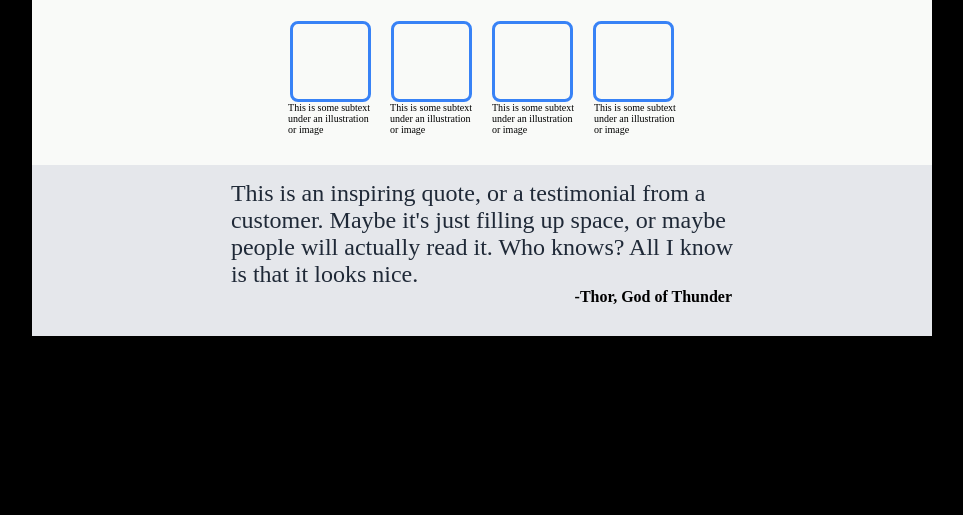
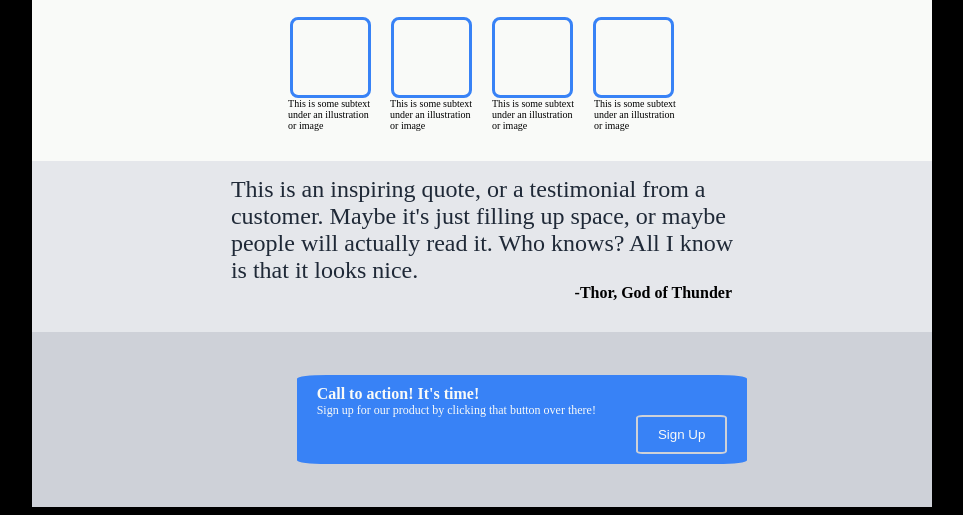
Before and after one commit to IsraelWiseman/first-landing-page, a plain HTML site: page index.html in a window 1280 px wide. Shown: the part 581-1096 px from the top of the page, without its empty margins (158-1121 px from the left). Before the commit the page ends 925 px from the top, so only its background shows below. Drawn offline with Linux system fonts and the light colour scheme.

Commit message:
add content and style forth section

```diff
--- a/index.html
+++ b/index.html
@@ -78,8 +78,26 @@
         </div>
 
         <div class="thor">
-           <b>-Thor, God of Thunder</b>
+            <b>-Thor, God of Thunder</b>
         </div>
+    </div>
+
+    <div class="first-section forth-section">
+
+        <div class="sign-up">
+            <div>
+                <strong>Call to action! It's time!</strong>
+                <div class="small">
+                    Sign up for our product by clicking that button over there!
+
+                </div>
+            </div>
+
+
+            <button class="sign-up">Sign Up</button>
+        </div>
+
+
     </div>
 
 
--- a/style.css
+++ b/style.css
@@ -22,7 +22,7 @@ body {
 .logo-and-links,
 a {
   text-decoration: none;
-    color:#f9faf8;
+  color: #f9faf8;
   flex-shrink: 0;
 }
 
@@ -66,7 +66,7 @@ a {
 
 .first-title {
   font-size: 48px;
-    font-weight:bolder;
+  font-weight: bolder;
   color: #f9faf8;
   flex: 1 1 auto;
 
@@ -96,8 +96,10 @@ a {
   margin-top: 10px;
   background-color: #3882f6;
   color: #f9faf8;
-    cursor:pointer;
+  cursor: pointer;
   padding: 5px 20px;
+  border-style: none;
+  border-radius:  15%;
 
 }
 
@@ -117,7 +119,7 @@ a {
   width: 75px;
   height: 75px;
   border: solid #3882f6;
-    border-radius:10%;
+  border-radius: 10%;
 
 }
 
@@ -126,7 +128,7 @@ a {
 }
 
 .second-section {
-    background-color:#f9faf8;
+  background-color: #f9faf8;
 
 }
 
@@ -137,11 +139,11 @@ a {
   text-align: start;
 }
 
-  .second-section, .third-section {
+.second-section,
+.third-section {
   margin-left: 150px;
   margin-right: 150px;
-    padding:15px 50px 30px 50px
-
+  padding: 15px 50px 30px 50px
 }
 
 .third-section-content {
@@ -159,3 +161,25 @@ a {
   margin-right: 150px;
 
 }
+
+
+.forth-section {
+  background-color: #ced1d8;
+  justify-content: center;
+  align-items: center;
+}
+
+.sign-up {
+  background-color: #3882f6;
+  padding: 10px 20px;
+  border-style: solid;
+  border-color: #ced1d8;
+  margin-left: 40px;
+  display: flex;
+  border-radius: 7%;
+  margin-top: 30px;
+}
+
+.small {
+  font-size: 12px;
+}
```
Lines whose indentation alone changed are shown as unchanged.
